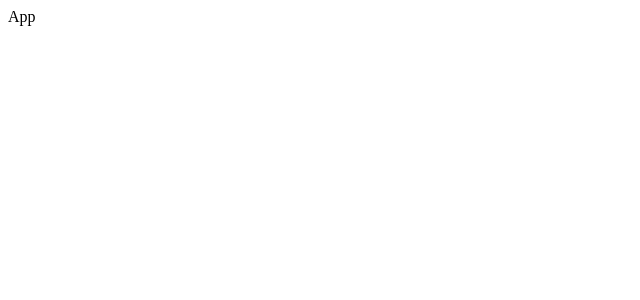
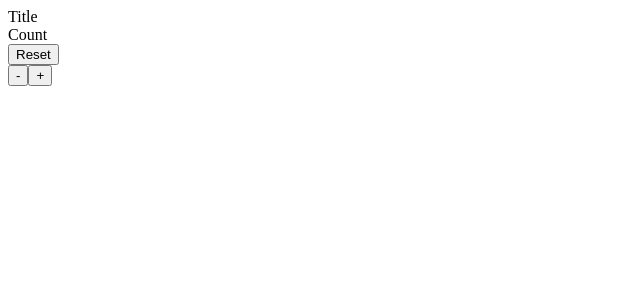
Before and after one commit to PachaiyappanV/Fancy-Counter, a React (Vite) app: page / in a window 1280 px wide. Shown: the top 300 px of the page, without its empty margins (0-640 px from the left). Built offline with nearby package versions, Linux system fonts and the light colour scheme.

Commit message:
feat(app): integrate card in App component

```diff
--- a/src/App.jsx
+++ b/src/App.jsx
@@ -1,5 +1,11 @@
+import Card from "./Card";
+
 const App = () => {
-  return <div>App</div>;
+  return (
+    <div>
+      <Card />
+    </div>
+  );
 };
 
 export default App;
```
